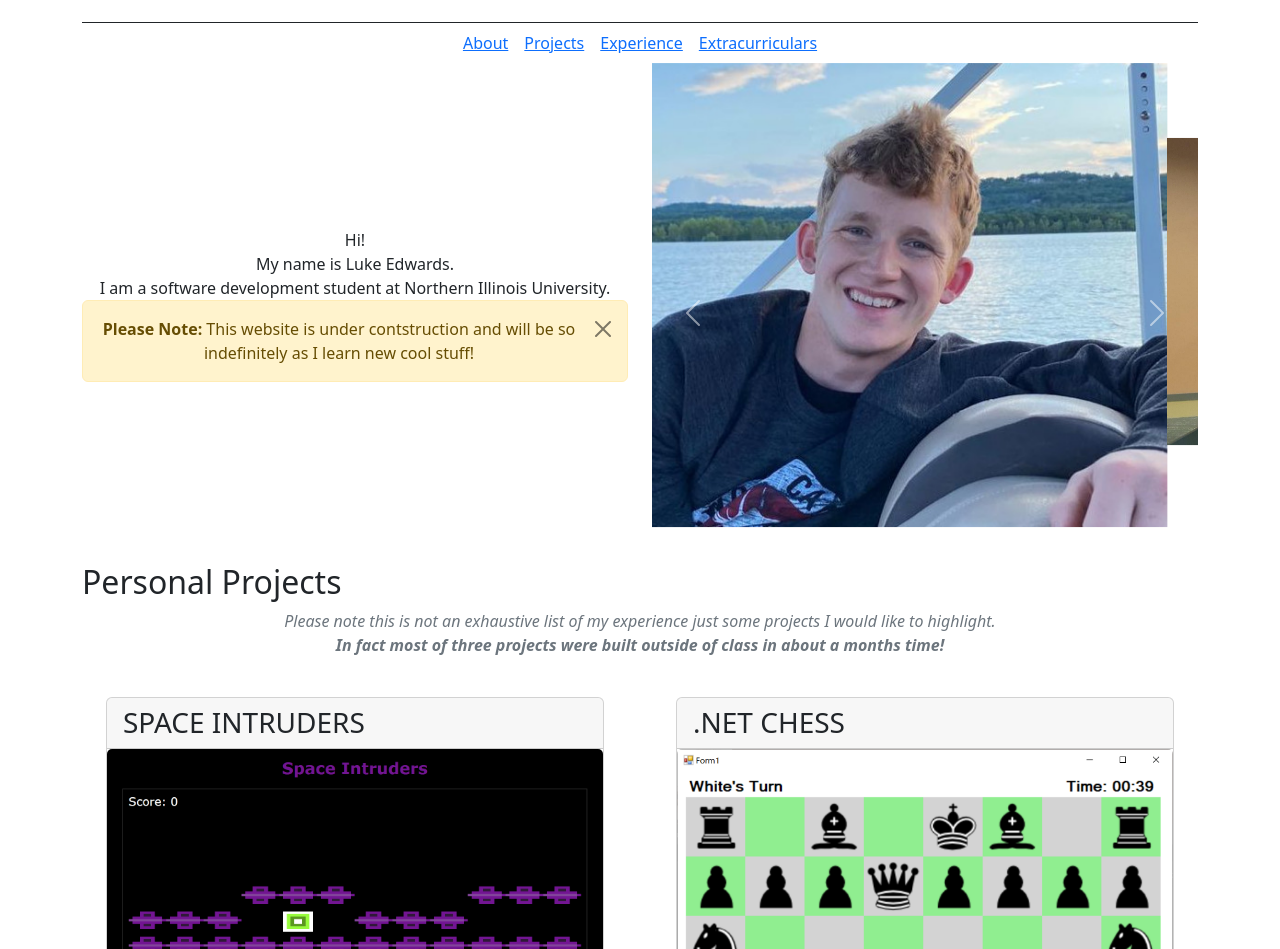
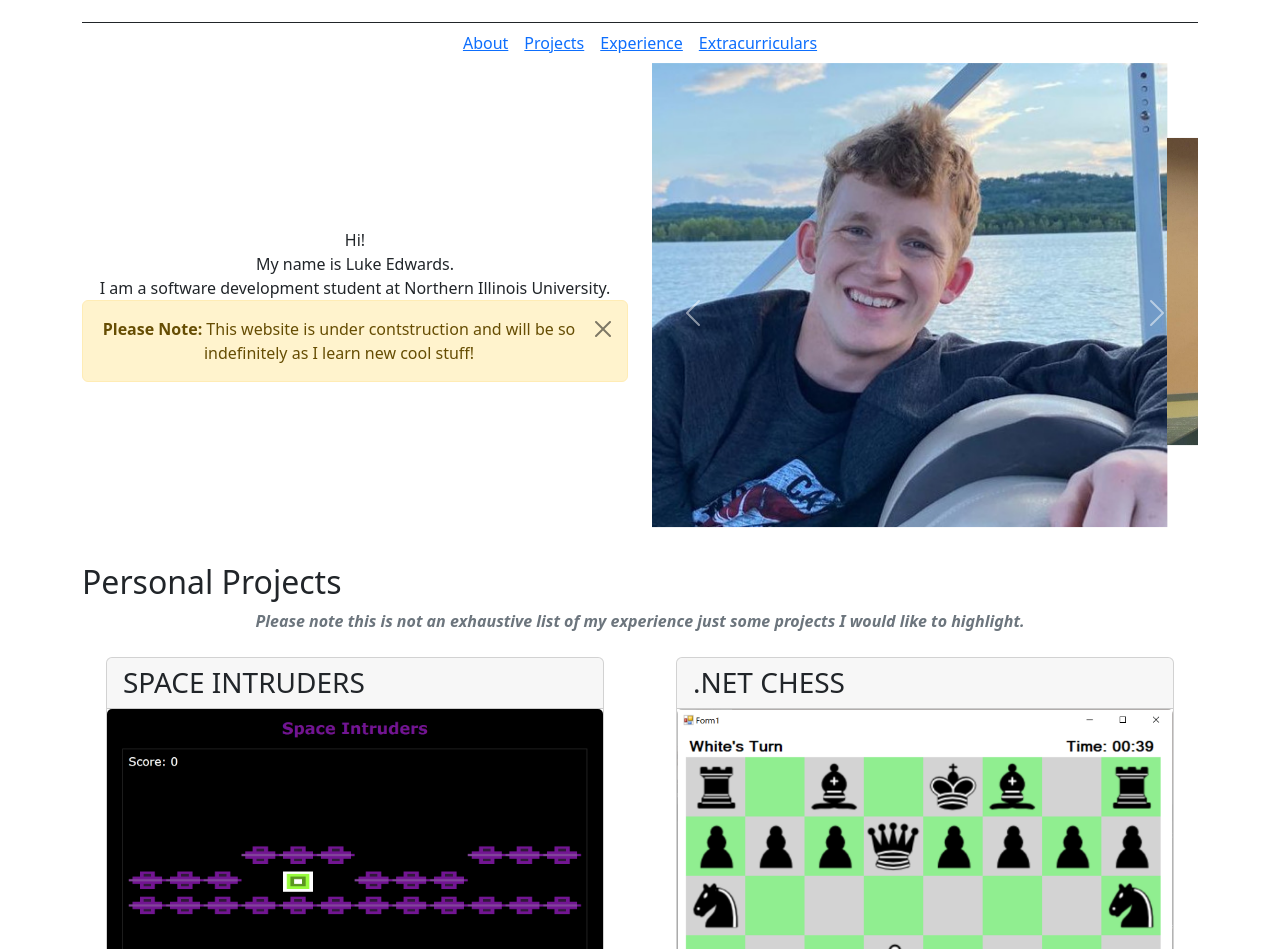
Before and after one commit to lukedwards99/LukeEdwardsPortfolio, a plain HTML site: page index.html in a window 1280 px wide. Shown: the part 151-1100 px from the top of the page. Drawn offline with nearby package versions, Linux system fonts and the light colour scheme.

Commit message:
Removed some text

```diff
--- a/index.html
+++ b/index.html
@@ -101,15 +101,15 @@
         <h2>Personal Projects</h2>
         <div class="d-flex justify-content-center">
             <p class="text-muted mb-0">
-                <i>Please note this is not an exhaustive list of my experience just some projects I would like to
-                    highlight. </i>
+                <i><b>Please note this is not an exhaustive list of my experience just some projects I would like to
+                    highlight.</b></i>
             </p>
         </div>
-        <div class="d-flex justify-content-center">
+        <!-- <div class="d-flex justify-content-center">
             <p class="text-muted">
                 <i><b>In fact most of three projects were built outside of class in about a months time!</b></i>
             </p>
-        </div>
+        </div> -->
         <div class="row justify-content-between">
             <div class="col-md">
                 <div class="card m-4">
```
